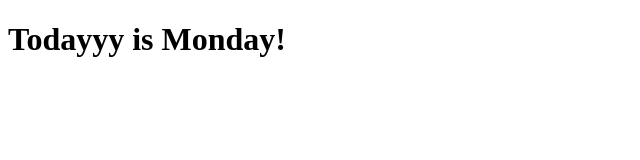
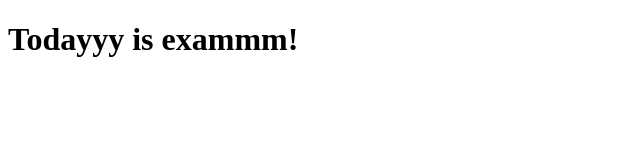
Before and after one commit to YashDesai-11/miiiniii, a plain HTML site: page index.html in a window 1280 px wide. Shown: the full height of the page, 0-640 px from the left. Drawn offline with Linux system fonts and the light colour scheme.

Commit message:
firstcommit

```diff
--- a/index.html
+++ b/index.html
@@ -6,6 +6,6 @@
     <title>Document</title>
 </head>
 <body>
-    <h1>Todayyy is Monday!</h1>
+    <h1>Todayyy is exammm!</h1>
 </body>
 </html>
```
